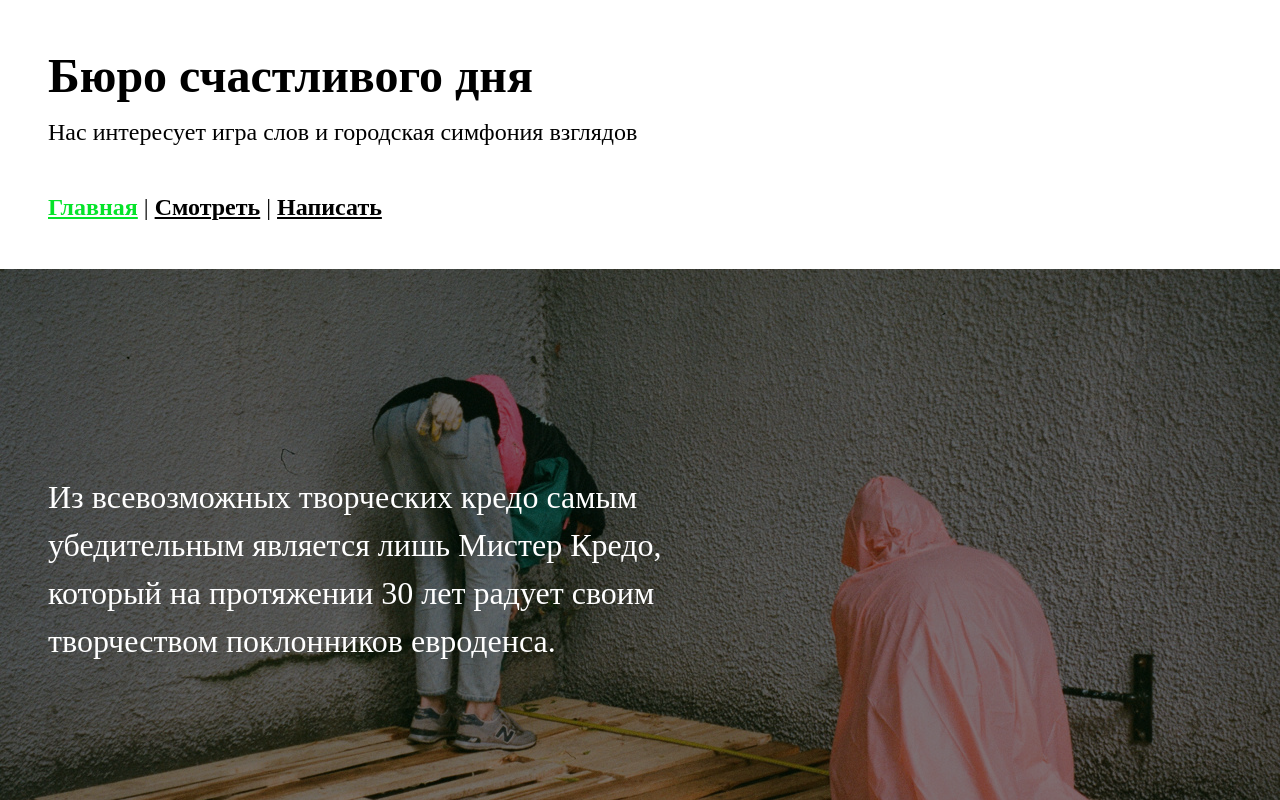
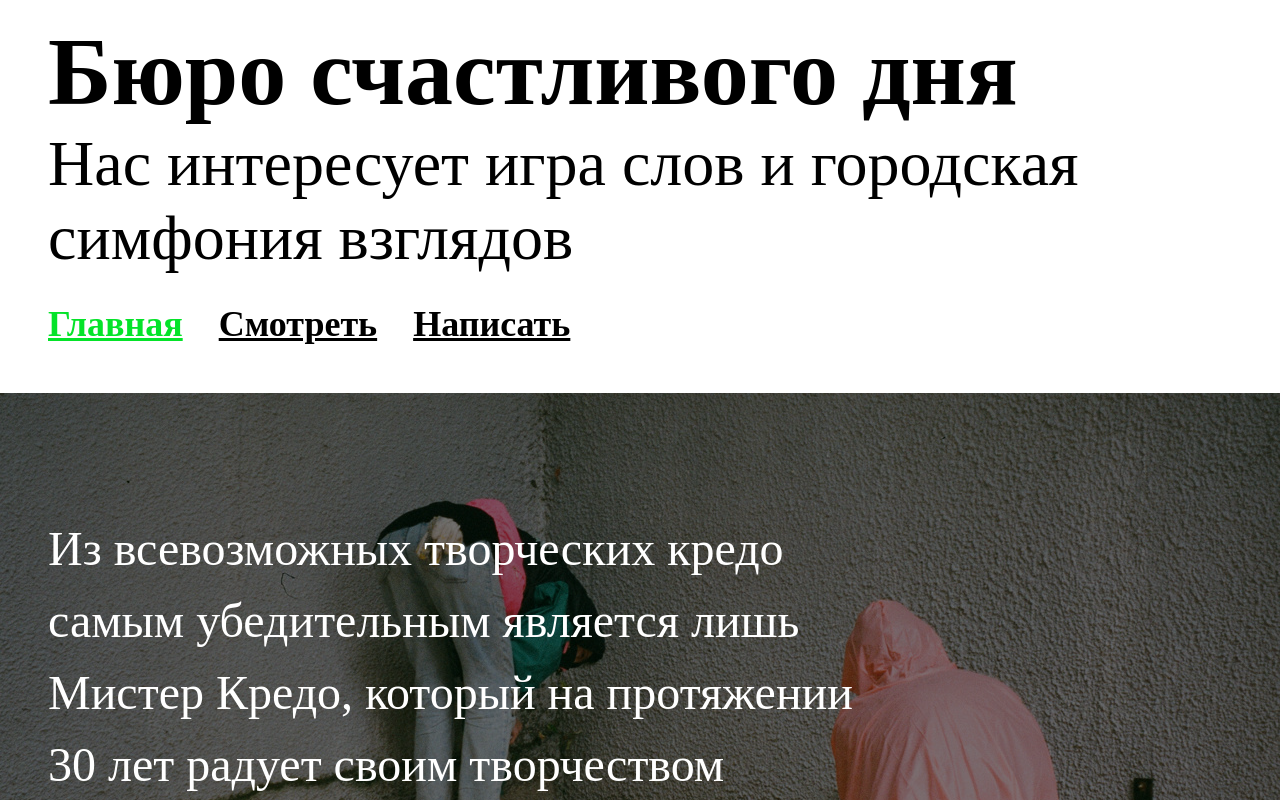
Before and after one commit to rominmx/luckydaybureau, a Vue app: page / in a window 1280 px wide. Shown: the top 800 px of the page. Built offline with nearby package versions, Linux system fonts and the light colour scheme; a web font is replaced by a local one.

Commit message:
Increase font size, update stylesheets

```diff
--- a/public/css/global.css
+++ b/public/css/global.css
@@ -48,3 +48,7 @@ a {
     font-weight: 700;
     color: var(--color-green);
 }
+
+a:hover {
+    color: var(--color-green);
+}
--- a/src/App.vue
+++ b/src/App.vue
@@ -1,14 +1,17 @@
 <template>
+  <div>
     <div>
       <header :class="$style.header">
         <h1 :class="$style.title">Бюро счастливого дня</h1>
-      <div :class="$style.description">Нас интересует игра слов и городская симфония взглядов</div>
+        <div :class="$style.description">Нас интересует игра слов и городская
+          симфония взглядов</div>
       </header>
       <nav :class="$style.nav">
-      <router-link to="/" :class="$style.navItem">Главная</router-link> |
-      <router-link to="/look" :class="$style.navItem">Смотреть</router-link> |
+        <router-link to="/" :class="$style.navItem">Главная</router-link>
+        <router-link to="/look" :class="$style.navItem">Смотреть</router-link>
         <router-link to="/write" :class="$style.navItem">Написать</router-link>
       </nav>
+    </div>
     <router-view/>
   </div>
 </template>
@@ -17,29 +20,31 @@
 .header {
   padding-left: var(--padding);
   padding-right: var(--padding);
-  margin-bottom: 48px;
+  margin-top: 16px;
+  margin-bottom: 28px;
 }
 
 .title {
-  margin-top: 48px;
-  margin-bottom: 16px;
-  font-size: 48px;
+  margin-top: 0;
+  margin-bottom: 0;
+  font-size: 96px;
 }
 
 .description {
-  font-size: 24px;
+  font-size: 64px;
 }
 
 .nav {
-  margin-top: 2em;
-  margin-bottom: 2em;
   padding-left: var(--padding);
   padding-right: var(--padding);
+  font-size: 36px;
+  margin-bottom: 48px;
 }
 
 .navItem {
   color: #000;
   font-weight: 700;
+  margin-right: 1em;
 }
 </style>
 
--- a/src/views/Main.vue
+++ b/src/views/Main.vue
@@ -33,12 +33,12 @@ export default {
 }
 
 .text {
-  flex-basis: 50%;
+  flex-basis: 66%;
   padding-left: var(--padding);
   margin-top: 0;
   margin-bottom: 0;
   color: #fff;
-  font-size: 32px;
+  font-size: 48px;
   line-height: 1.5;
 }
 </style>
```
Lines whose indentation alone changed are shown as unchanged.
